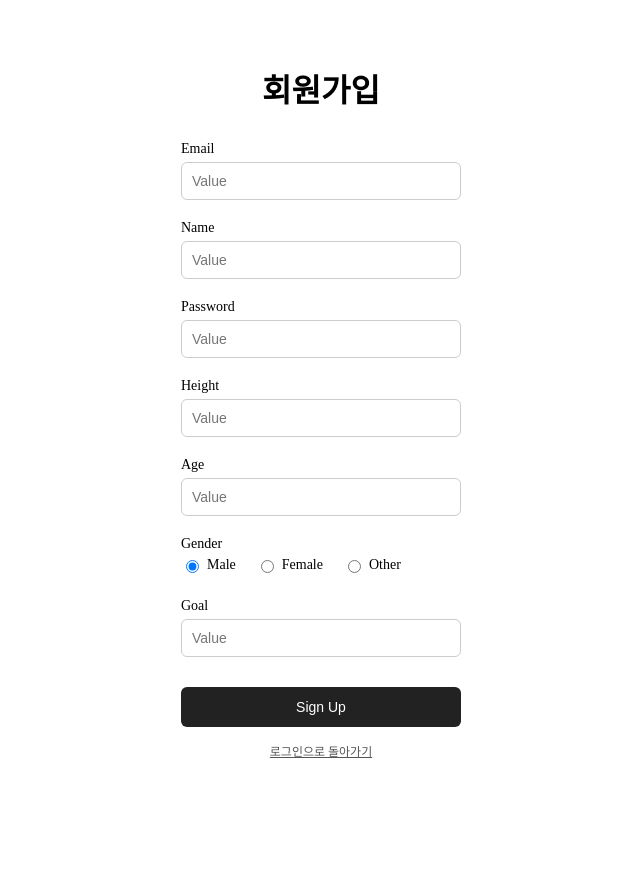
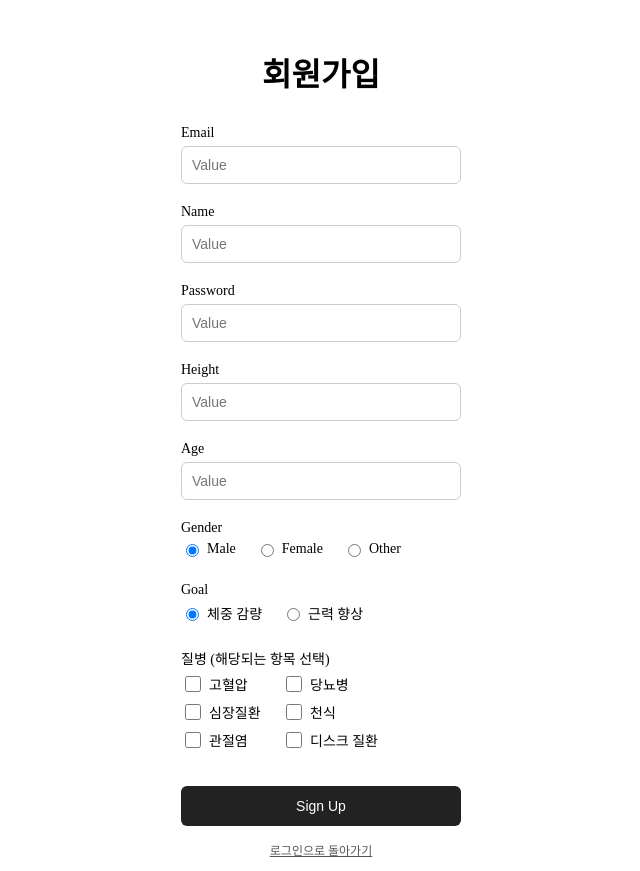
Before and after one commit to ThirdprojectT3/Thirdproject_T3, a React (Vite) app in the folder frontend/: page /signup in a window 1280 px wide. Shown: the whole page, without its empty margins (327-967 px from the left). Before the commit the page ends 816 px from the top, so only its background shows below. Built offline with nearby package versions, Linux system fonts and the light colour scheme.

Commit message:
회원가입 수정

```diff
--- a/frontend/src/pages/SignupPage.css
+++ b/frontend/src/pages/SignupPage.css
@@ -3,9 +3,10 @@
   height: 100vh;
   width: 100vw;
   display: flex;
-  justify-content: center;
+  justify-content: flex-start;
   align-items: center;
   flex-direction: column;
+  padding-top: 20px;
 }
 
 .signup-container {
@@ -82,3 +83,24 @@
 .login-link:hover {
   color: #000;
 }
+
+.checkbox-group {
+  display: flex;
+  flex-wrap: wrap;
+  gap: 1px; /* 체크박스 간격 */
+}
+
+.checkbox-group label {
+  display: flex;
+  align-items: center;
+  font-size: 14px;
+  gap: 5px;
+  cursor: pointer;
+  width: 100px;
+}
+
+.checkbox-group input[type="checkbox"] {
+  width: 16px;
+  height: 16px;
+  cursor: pointer;
+}
--- a/frontend/src/pages/SignupPage.jsx
+++ b/frontend/src/pages/SignupPage.jsx
@@ -13,6 +13,15 @@ const SignupPage = () => {
     }
   }, [navigate]);
 
+  const diseasesList = [
+    "고혈압",
+    "당뇨병",
+    "심장질환",
+    "천식",
+    "관절염",
+    "디스크 질환"
+  ];
+
   const [form, setForm] = useState({
     email: "",
     name: "",
@@ -20,12 +29,28 @@ const SignupPage = () => {
     height: "",
     age: "",
     gender: "male",
-    goal: "",
+    goal: "체중 감량",
+    diseases: [],
   });
 
   const handleChange = (e) => {
     const { name, value } = e.target;
     setForm({ ...form, [name]: value });
+  };
+
+  const handleDiseaseChange = (e) => {
+    const { value, checked } = e.target;
+    if (checked) {
+      setForm(prev => ({
+        ...prev,
+        diseases: [...prev.diseases, value],
+      }));
+    } else {
+      setForm(prev => ({
+        ...prev,
+        diseases: prev.diseases.filter(d => d !== value),
+      }));
+    }
   };
 
   const handleSubmit = async (e) => {
@@ -40,6 +65,7 @@ const SignupPage = () => {
         age: Number(form.age),
         gender: form.gender.toUpperCase(),
         goal: form.goal,
+        diseases: form.diseases,
       });
       alert(res.message);
       navigate("/");
@@ -91,7 +117,28 @@ const SignupPage = () => {
 
           <div className="input-group">
             <label>Goal</label>
-            <input name="goal" value={form.goal} onChange={handleChange} placeholder="Value" />
+            <div className="radio-group">
+              <label><input type="radio" name="goal" value="체중 감량" checked={form.goal === "체중 감량"} onChange={handleChange}/> 체중 감량</label>
+              <label><input type="radio" name="goal" value="근력 향상" checked={form.goal === "근력 향상"} onChange={handleChange}/> 근력 향상</label>
+            </div>
+          </div>
+
+          <div className="input-group">
+            <label>질병 (해당되는 항목 선택)</label>
+            <div className="checkbox-group">
+              {diseasesList.map((disease) => (
+                <label key={disease} className="checkbox-label">
+                  <input
+                    type="checkbox"
+                    name="diseases"
+                    value={disease}
+                    checked={form.diseases.includes(disease)}
+                    onChange={handleDiseaseChange}
+                  />
+                  {disease}
+                </label>
+              ))}
+            </div>
           </div>
 
           <button className="signup-button" type="submit">Sign Up</button>
```
